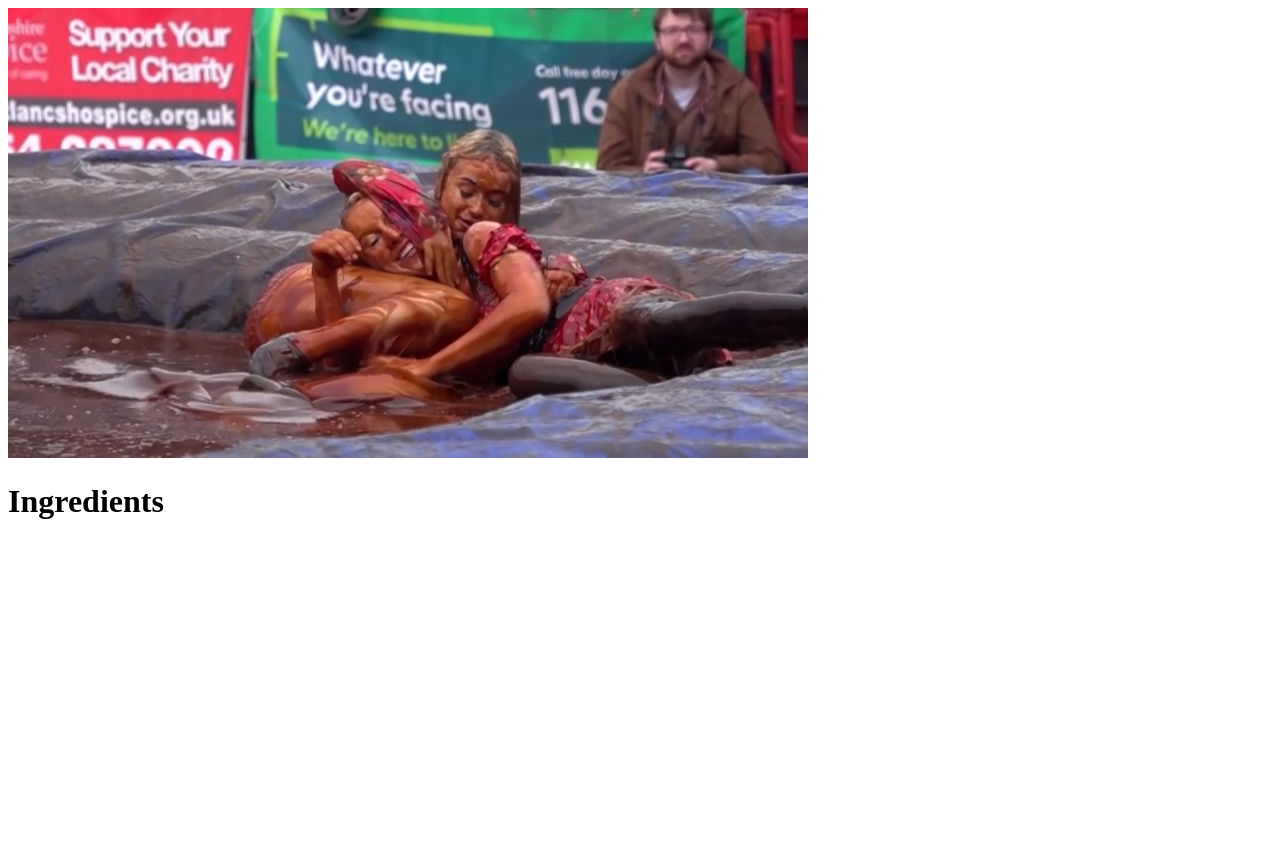
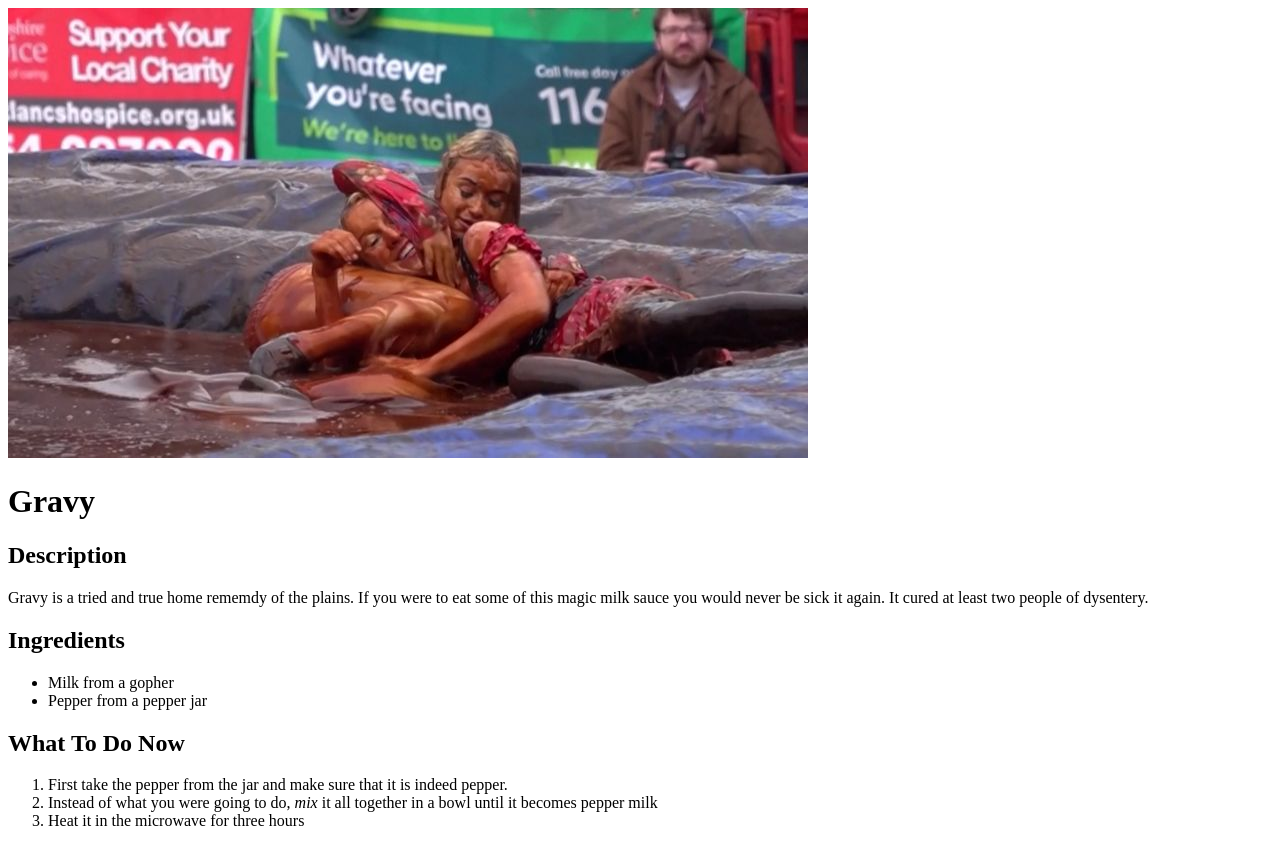
Before and after one commit to GDFever123/odin-recipes, a plain HTML site: page recipes/gravy.html in a window 1280 px wide. Before the commit the page ends 800 px from the top, so only its background shows below. Drawn offline with Linux system fonts and the light colour scheme.

Commit message:
Add content to recipes pages-finished

```diff
--- a/recipes/gravy.html
+++ b/recipes/gravy.html
@@ -6,6 +6,26 @@
     </head>
     <body>
         <img src="../images/gravy.jpg" alt="Girls gravy grappling">
-        <h1>Ingredients</h1>
+        <h1>Gravy</h1>
+        <h2>Description</h2>
+        <p>Gravy is a tried and true home rememdy of the plains.
+            If you were to eat some of this magic milk sauce you would
+            never be sick it again. It cured at least two people of
+            dysentery.</p>
+
+        <h2>Ingredients</h2>
+        <ul>
+            <li>Milk from a gopher</li>
+            <li>Pepper from a pepper jar</li>
+        </ul>
+
+        <h2>What To Do Now</h2>
+        <ol>
+            <li>First take the pepper from the jar and make sure that
+                it is indeed pepper.</li>
+            <li>Instead of what you were going to do, <em>mix</em> it
+            all together in a bowl until it becomes pepper milk</li>
+            <li>Heat it in the microwave for three hours</li>
+        </ol>
     </body>
 </html>
```
Also changed, not shown: index.html (+1 -2 lines), recipes/cereal.html (+17 -1 lines), recipes/jello.html (+19 -1 lines).
